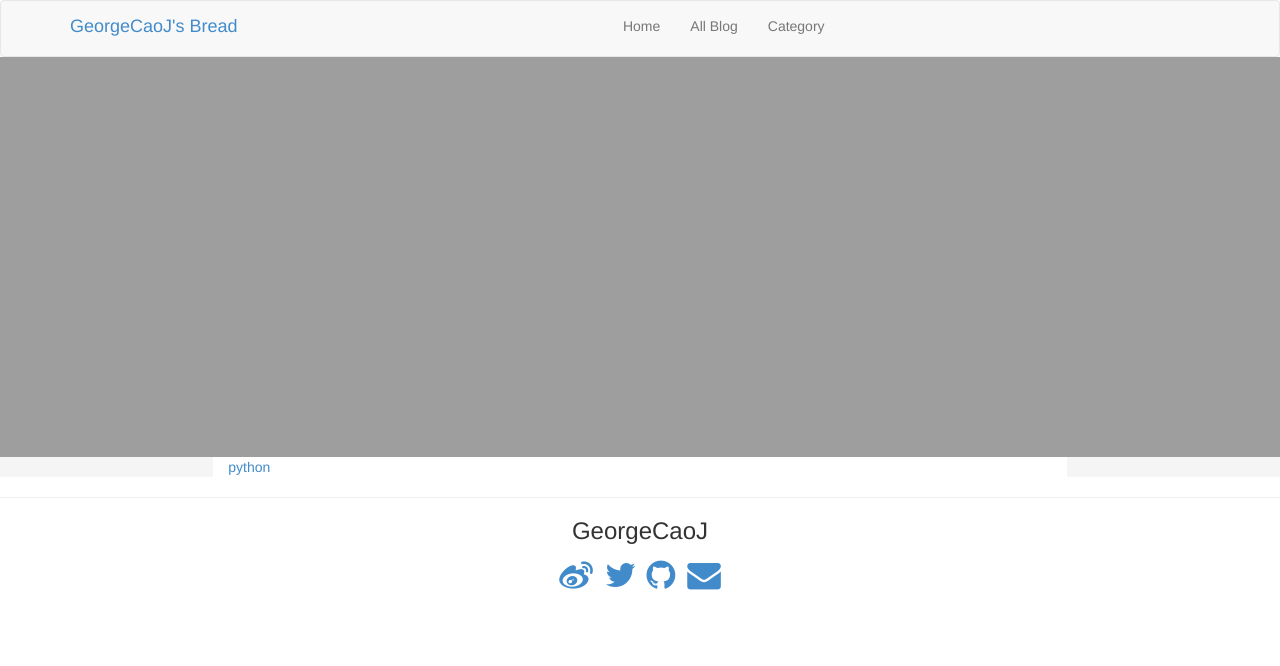
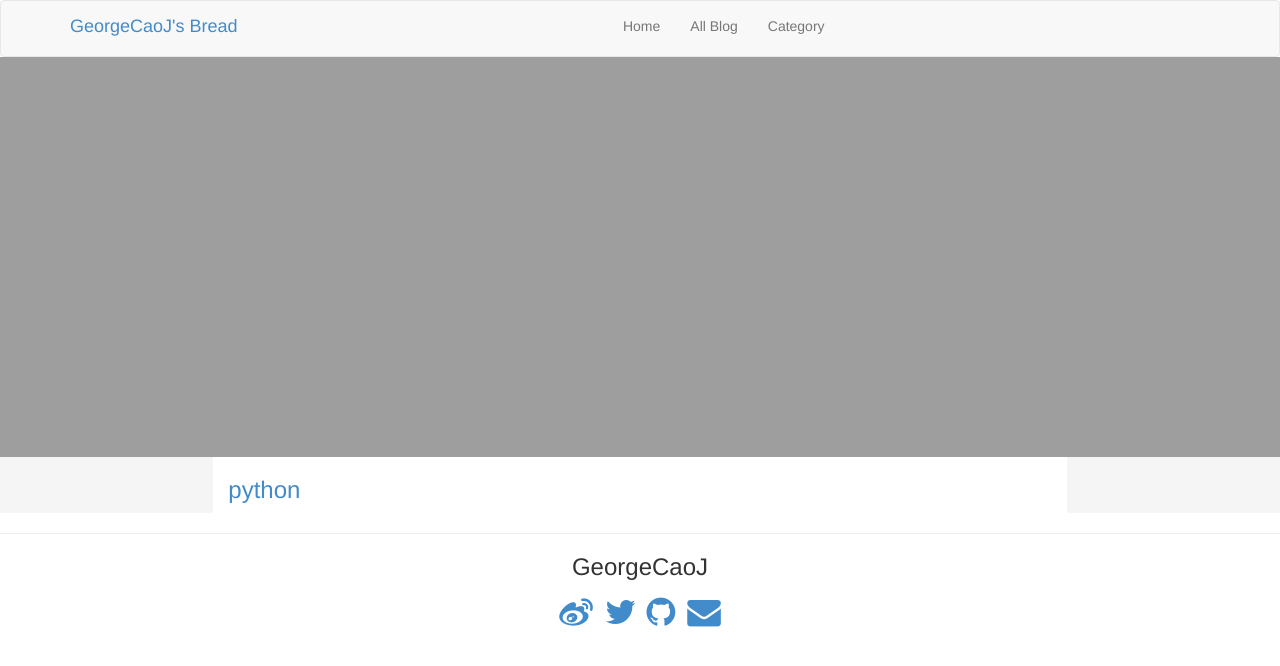
Before and after one commit to GeorgeCaoJ/blog, a Jekyll site: the page built from categories.html, in a window 1280 px wide. Shown: the top 666 px of the page. Built offline with Jekyll 4.4.1, drawn with Linux system fonts in a browser that asks for light colours; nearby versions of some CDN libraries.

```diff
--- a/categories.html
+++ b/categories.html
@@ -3,8 +3,8 @@
 ---
 
 	{% for category in site.categories %}
-	<div><a href="{{site.baseurl}}/category/{{category | first }}">
+	<h3><a href="{{site.baseurl}}/category/{{category | first }}">
        {{ category | first }}
        </a>
-	</div>
+	</h3>
 	{% endfor %}
```
Also changed, not shown: _includes/footer.html (line endings or trailing spaces).
